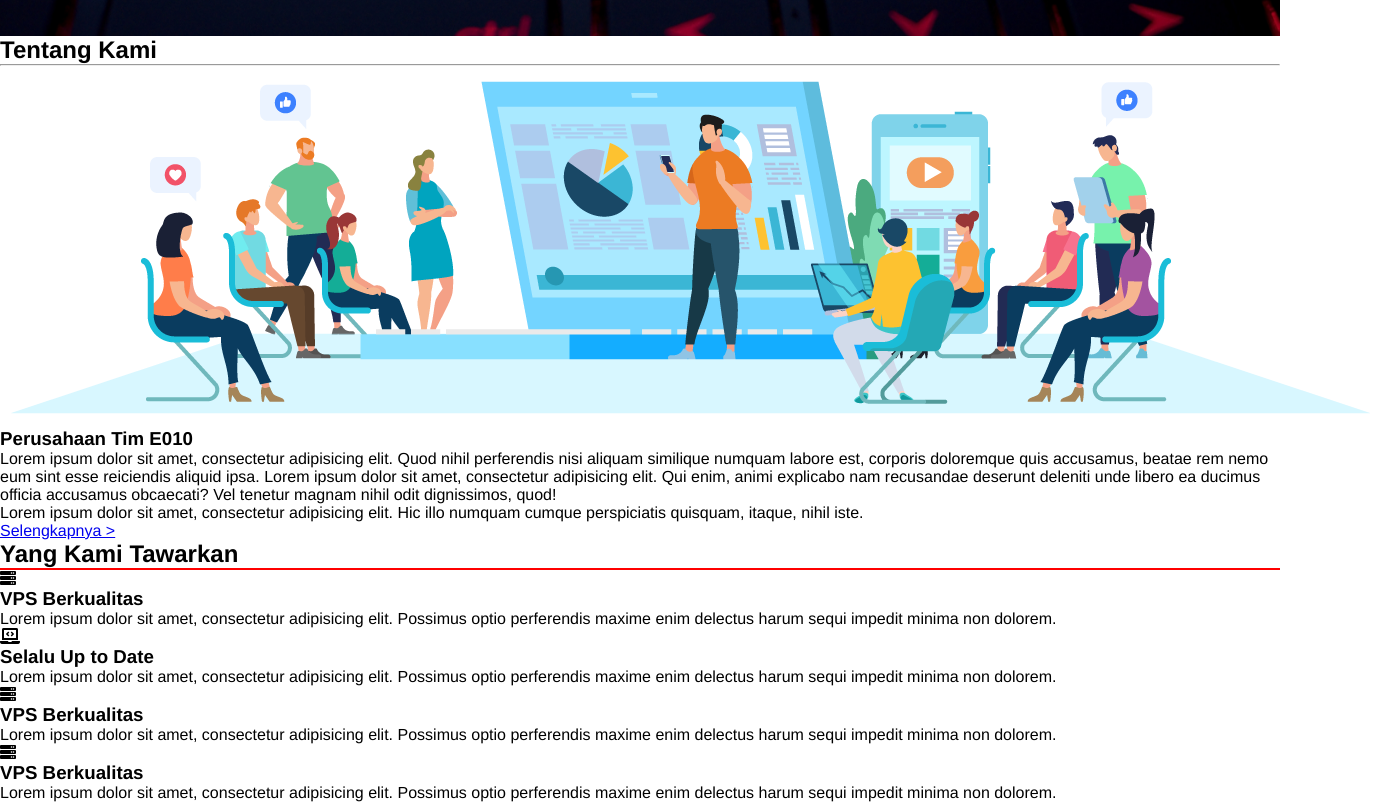
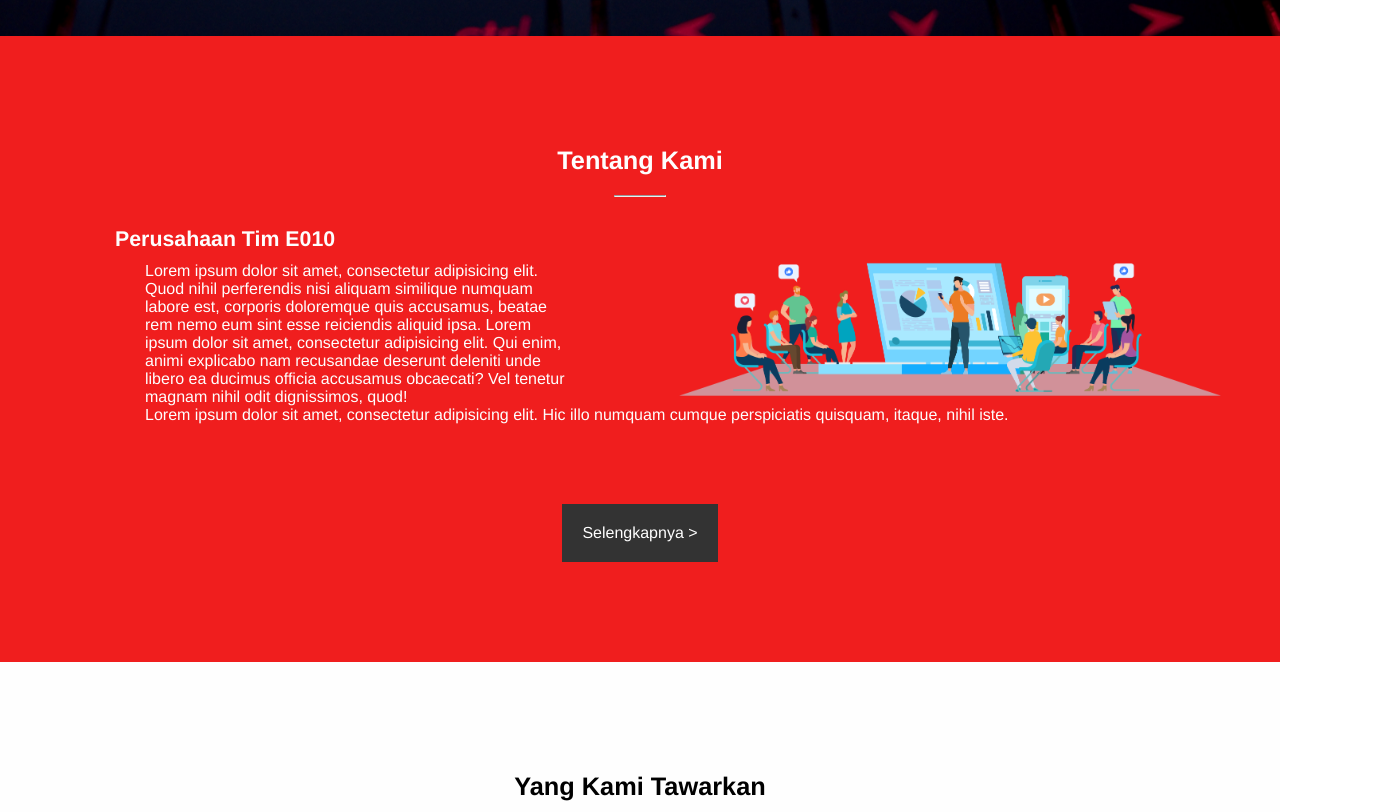
Before and after one commit to AbelChrist/TesWebE10, a plain HTML site: page index.html in a window 1280 px wide. Shown: the part 688-1500 px from the top of the page, 1381 px wide, since content can reach past the window. Drawn offline with Linux system fonts and the light colour scheme.

Commit message:
Menambahkan css untuk bagian main
main-content, main-service, box-sizing: border-box, dsb.

```diff
--- a/style.css
+++ b/style.css
@@ -1,8 +1,19 @@
 * {
+  box-sizing: border-box;
   margin: 0;
   padding: 0;
   font-family: "Helvetica Neue", sans-serif;
 }
+
+    /*Container*/
+.container{
+  max-width: 1170px;
+  width: 100%;
+  padding: 0 15px;
+  margin: 0 auto;
+}
+
+    /*Bagian Header Menu*/
 header {
   height: 100px;
   background-color: #000000;
@@ -11,6 +22,7 @@ header {
   padding: 0 20px;
   color: #fff;
 }
+
 .logo {
   line-height: 100px;
   float: left;
@@ -23,7 +35,7 @@ header {
   transition: 0.5s;
   color: rgb(255, 0, 0);
 }
-
+    /*Menu*/
 .menu {
   float: right;
   line-height: 100px;
@@ -112,20 +124,7 @@ a.btn {
   background-color: rgb(104, 2, 2);
 }
 
-/* .content {
-  padding: 0 20px;
-}
-.content img {
-  width: 100%;
-  max-width: 700px;
-  margin: 20px 0;
-}
-.content p {
-  text-align: justify;
-} */
-
-
-/* animasi border- bottom */
+/* animasi border-bottom */
 .menu a {
   display: inline-block;
   position: relative;
@@ -146,11 +145,127 @@ a.btn {
   width: 100%;
   background: rgb(255, 0, 0);
 }
-/* end */
+    /* end header */
+
+
+    /*Divider Garis Batas*/
+.divider{
+  width: 5%;
+  margin: 10px auto;
+  margin-bottom: 30px;
+}
+
+    /*Main-Content*/
+.main-content{
+  background: rgb(240,30,30);
+  background-size: cover;
+  padding: 100px;
+  color: #fefefe;
+}
+
+.main-content-about{
+  text-align: center;
+}
+
+.main-content-about h2{
+  display: inline-block;
+  margin: 10px;
+  font-size: 19pt;
+}
+
+.main-content-about-txt{
+  float: left;
+}
+
+.main-content-about-txt h3{
+  font-size: 16pt;
+  margin-bottom: 10px;
+}
+
+.main-content-about-txt p{
+  margin-left: 30px;
+}
+
+
+.main-content-about-txt img{
+  float: right;
+  width: 650px;
+  padding-left: 100px;
+  margin-right: -60px;
+  padding-top: 30px;
+}
+
+.navigasinext{
+  padding-top: 80px;
+  text-align: center;
+  clear: both;
+}
+
+
+
+a.next{
+  display: inline-block;
+  background-color: #333;
+  text-decoration: none;
+  color: white;
+  padding: 20px;
+}
+
+  /*End Main-Content*/
+
+  /*Main-Service*/
+.main-service{
+  background: #fefefe;
+  text-align: center;
+  padding-top: 100px;
+  padding-bottom: 100px;
+}
+
+.main-service-about h2{
+ display: inline-block;
+  margin: 10px;
+  font-size: 19pt;
+}
+
+.main-service-content-wrapper{
+  display: flex;
+  flex-wrap: wrap;
+  text-align: center;
+
+}
+
+.main-service-content{
+  padding-left: 5%;
+  padding-right: 5%;
+  flex: auto;
+  width: 50%;
+}
+
+.main-service-content h3{
+  padding: 15px;
+}
+
+.main-service-content-txt{
+  margin-bottom: 30px;
+}
+
+  /*Main-Service-Icon*/
+.fas{
+  font-size: 50px;
+  color: rgb(240,30,30);
+}
 
 
 
 
+
+
+
+
+
+
+
+    /*Responsif Smartphone*/
 @media screen and (max-width: 800px) {
   .top-wrapper {
     background-repeat: no-repeat;
```
